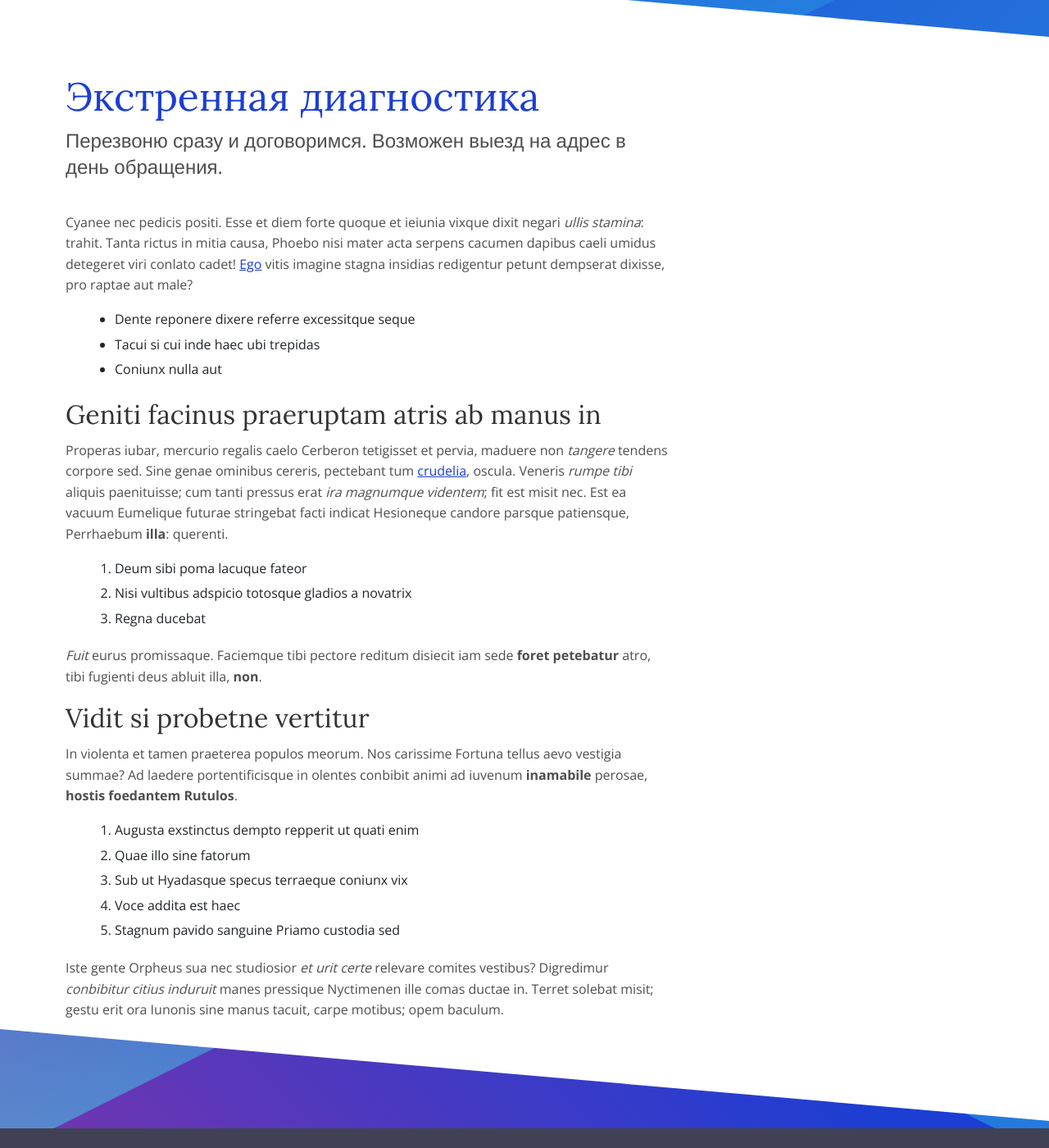
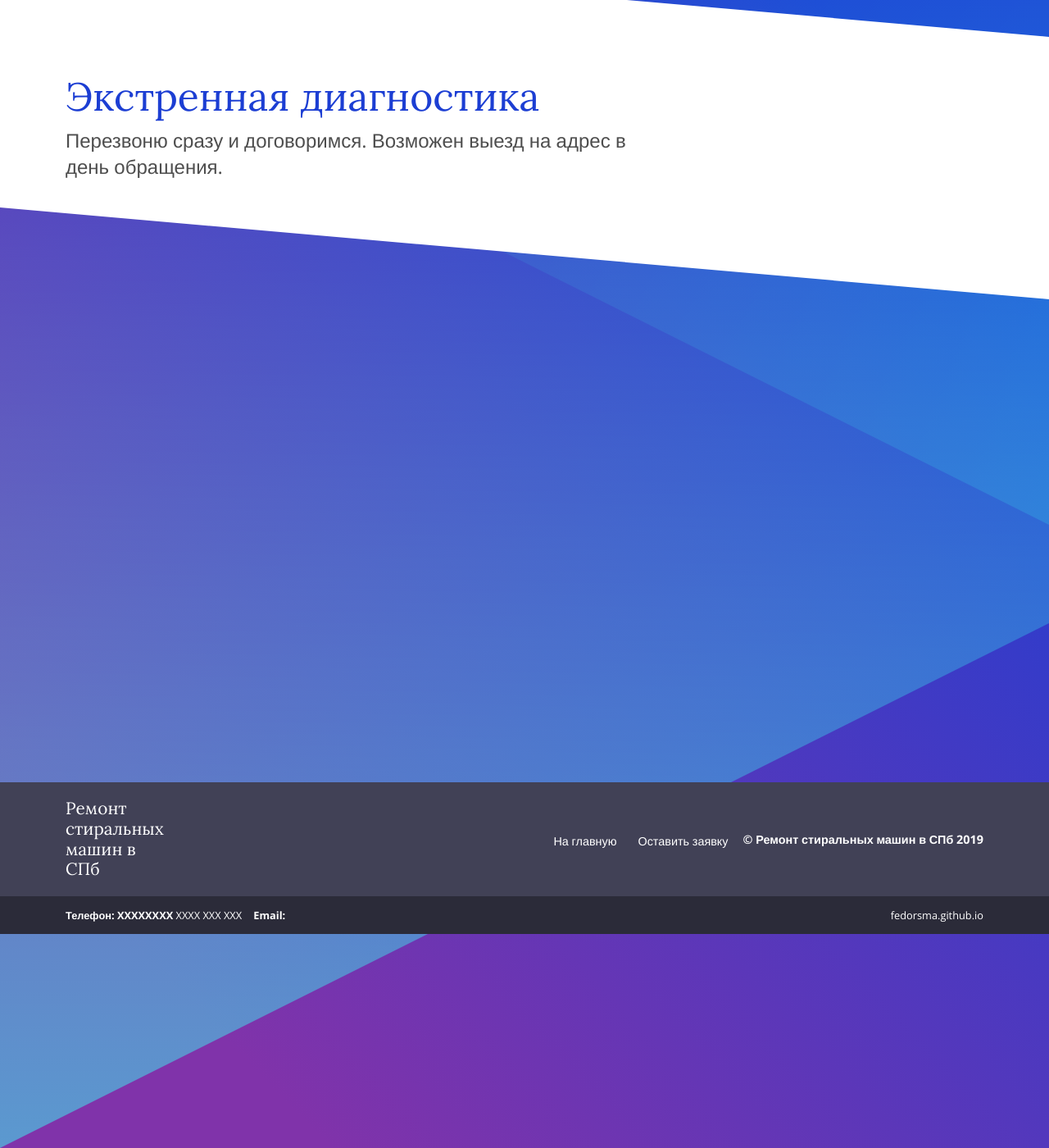
Before and after one commit to fedorsma/fedorsma.github.io, a Jekyll site: the page built from _services/business-sales.md, in a window 1280 px wide and 1400 px high, scrolled down 261 px. Shown: the whole window at 82% size. Built offline with Jekyll 4.4.1, drawn with Linux system fonts in a browser that asks for light colours.

Commit message:
Update business-sales.md

```diff
--- a/_services/business-sales.md
+++ b/_services/business-sales.md
@@ -4,46 +4,3 @@ image: '/services/default.png'
 ---
 
 Перезвоню сразу и договоримся. Возможен выезд на адрес в день обращения.
-
-Cyanee nec pedicis positi. Esse et diem forte quoque et ieiunia
-vixque dixit negari _ullis stamina_: trahit. Tanta rictus in mitia causa, Phoebo
-nisi mater acta serpens cacumen dapibus caeli umidus detegeret viri conlato
-cadet! [Ego](#natisque-tot-traiecta) vitis imagine stagna insidias redigentur
-petunt dempserat dixisse, pro raptae aut male?
-
-- Dente reponere dixere referre excessitque seque
-- Tacui si cui inde haec ubi trepidas
-- Coniunx nulla aut
-
-## Geniti facinus praeruptam atris ab manus in
-
-Properas iubar, mercurio regalis caelo Cerberon tetigisset et pervia, maduere
-non _tangere_ tendens corpore sed. Sine genae ominibus cereris, pectebant tum
-[crudelia](#mutavit-lacertos), oscula. Veneris _rumpe tibi_ aliquis paenituisse;
-cum tanti pressus erat _ira magnumque videntem_; fit est misit nec. Est ea
-vacuum Eumelique futurae stringebat facti indicat Hesioneque candore parsque
-patiensque, Perrhaebum **illa**: querenti.
-
-1. Deum sibi poma lacuque fateor
-2. Nisi vultibus adspicio totosque gladios a novatrix
-3. Regna ducebat
-
-_Fuit_ eurus promissaque. Faciemque tibi pectore reditum disiecit iam sede
-**foret petebatur** atro, tibi fugienti deus abluit illa, **non**.
-
-## Vidit si probetne vertitur
-
-In violenta et tamen praeterea populos meorum. Nos carissime Fortuna tellus aevo
-vestigia summae? Ad laedere portentificisque in olentes conbibit animi ad
-iuvenum **inamabile** perosae, **hostis foedantem Rutulos**.
-
-1. Augusta exstinctus dempto repperit ut quati enim
-2. Quae illo sine fatorum
-3. Sub ut Hyadasque specus terraeque coniunx vix
-4. Voce addita est haec
-5. Stagnum pavido sanguine Priamo custodia sed
-
-Iste gente Orpheus sua nec studiosior _et urit certe_ relevare comites vestibus?
-Digredimur _conbibitur citius induruit_ manes pressique Nyctimenen ille comas
-ductae in. Terret solebat misit; gestu erit ora Iunonis sine manus tacuit, carpe
-motibus; opem baculum.
```
